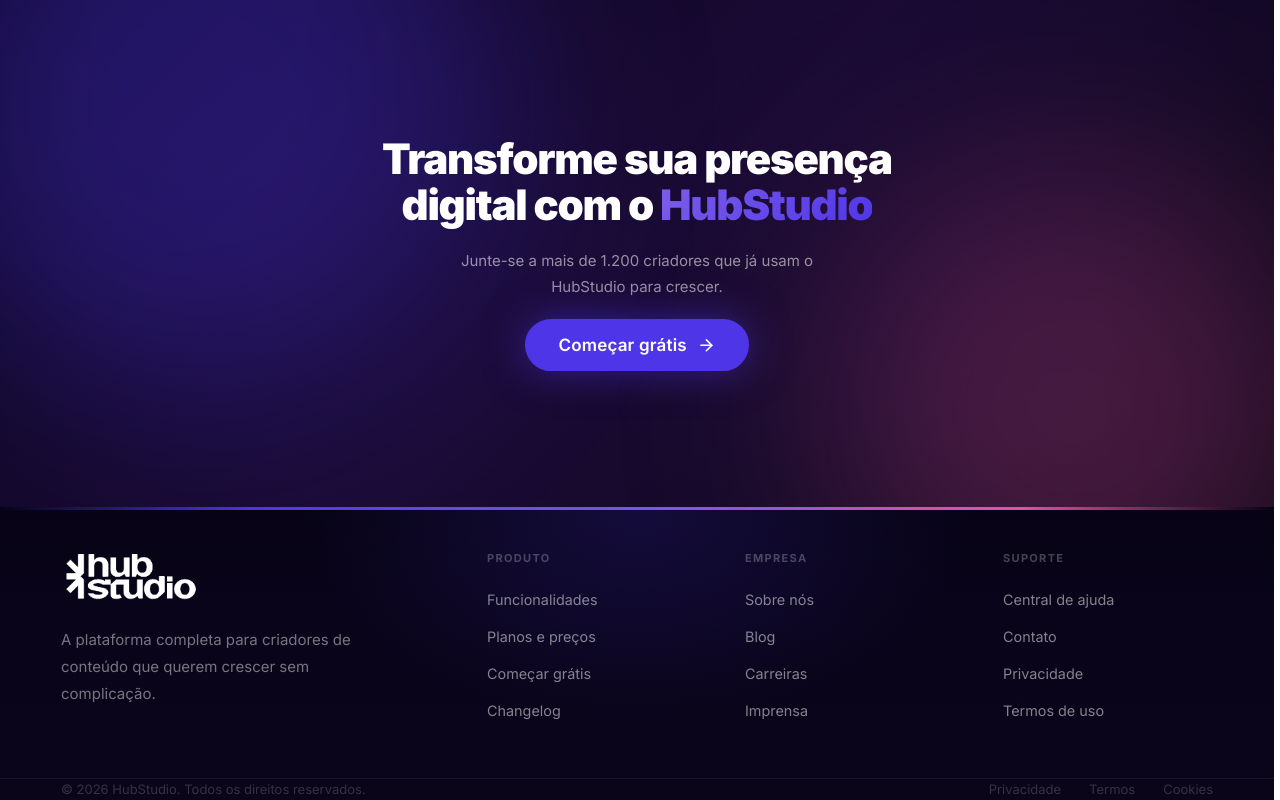
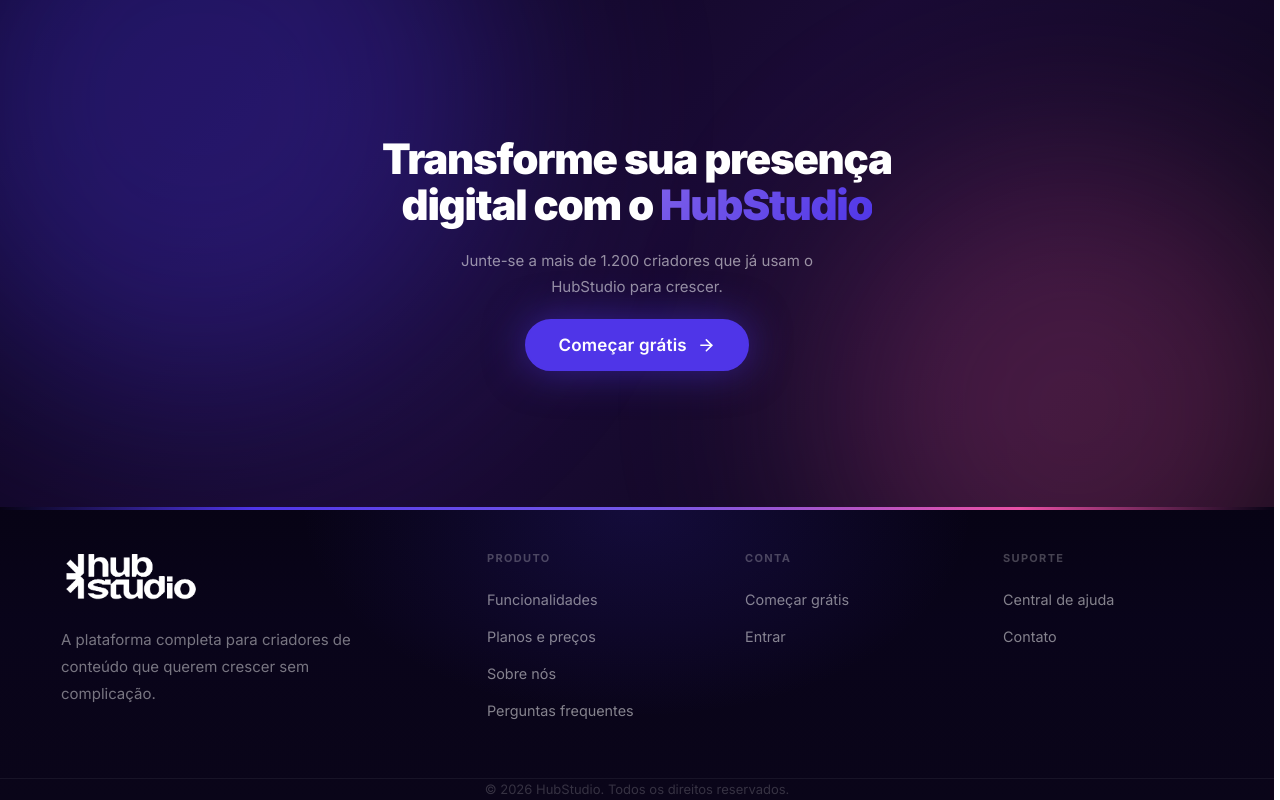
Before and after one commit to brenosemfreio/tcc, a React (Vite) app: page / in a window 1280 px wide. Shown: the part 4471-5271 px from the top of the page. Built offline with nearby package versions, Linux system fonts and the light colour scheme.

Commit message:
chore: auto sync [Claude]

```diff
--- a/src/components/Footer/Footer.css
+++ b/src/components/Footer/Footer.css
@@ -115,7 +115,7 @@
 .footer__bottom-inner {
   display: flex;
   align-items: center;
-  justify-content: space-between;
+  justify-content: center;
   padding-top: 28px;
   padding-bottom: 32px;
   gap: 20px;
--- a/src/components/Footer/Footer.jsx
+++ b/src/components/Footer/Footer.jsx
@@ -6,28 +6,24 @@
   {
     title: 'Produto',
     items: [
-      { label: 'Funcionalidades', href: '#funcionalidades' },
-      { label: 'Planos e preços', href: '#precos'          },
-      { label: 'Começar grátis', to: '/cadastro'           },
-      { label: 'Changelog',      href: '#'                 },
+      { label: 'Funcionalidades',       href: '#funcionalidades' },
+      { label: 'Planos e preços',       href: '#precos'          },
+      { label: 'Sobre nós',             href: '#sobre'           },
+      { label: 'Perguntas frequentes',  href: '#faq'             },
     ],
   },
   {
-    title: 'Empresa',
+    title: 'Conta',
     items: [
-      { label: 'Sobre nós',   href: '#sobre' },
-      { label: 'Blog',        href: '#'      },
-      { label: 'Carreiras',   href: '#'      },
-      { label: 'Imprensa',    href: '#'      },
+      { label: 'Começar grátis', to: '/cadastro' },
+      { label: 'Entrar',         to: '/entrar'   },
     ],
   },
   {
     title: 'Suporte',
     items: [
-      { label: 'Central de ajuda',    href: '#'                          },
-      { label: 'Contato',             href: 'mailto:hubstudio@gmail.com' },
-      { label: 'Privacidade',         href: '#'                          },
-      { label: 'Termos de uso',       href: '#'                          },
+      { label: 'Central de ajuda', to: '/dashboard/suporte'           },
+      { label: 'Contato',          href: 'mailto:hubstudio@gmail.com' },
     ],
   },
 ]
@@ -86,11 +82,6 @@
       <div className="footer__bottom">
         <div className="container footer__bottom-inner">
           <p>© 2026 HubStudio. Todos os direitos reservados.</p>
-          <div className="footer__bottom-links">
-            <a href="#">Privacidade</a>
-            <a href="#">Termos</a>
-            <a href="#">Cookies</a>
-          </div>
         </div>
       </div>
     </footer>
```
